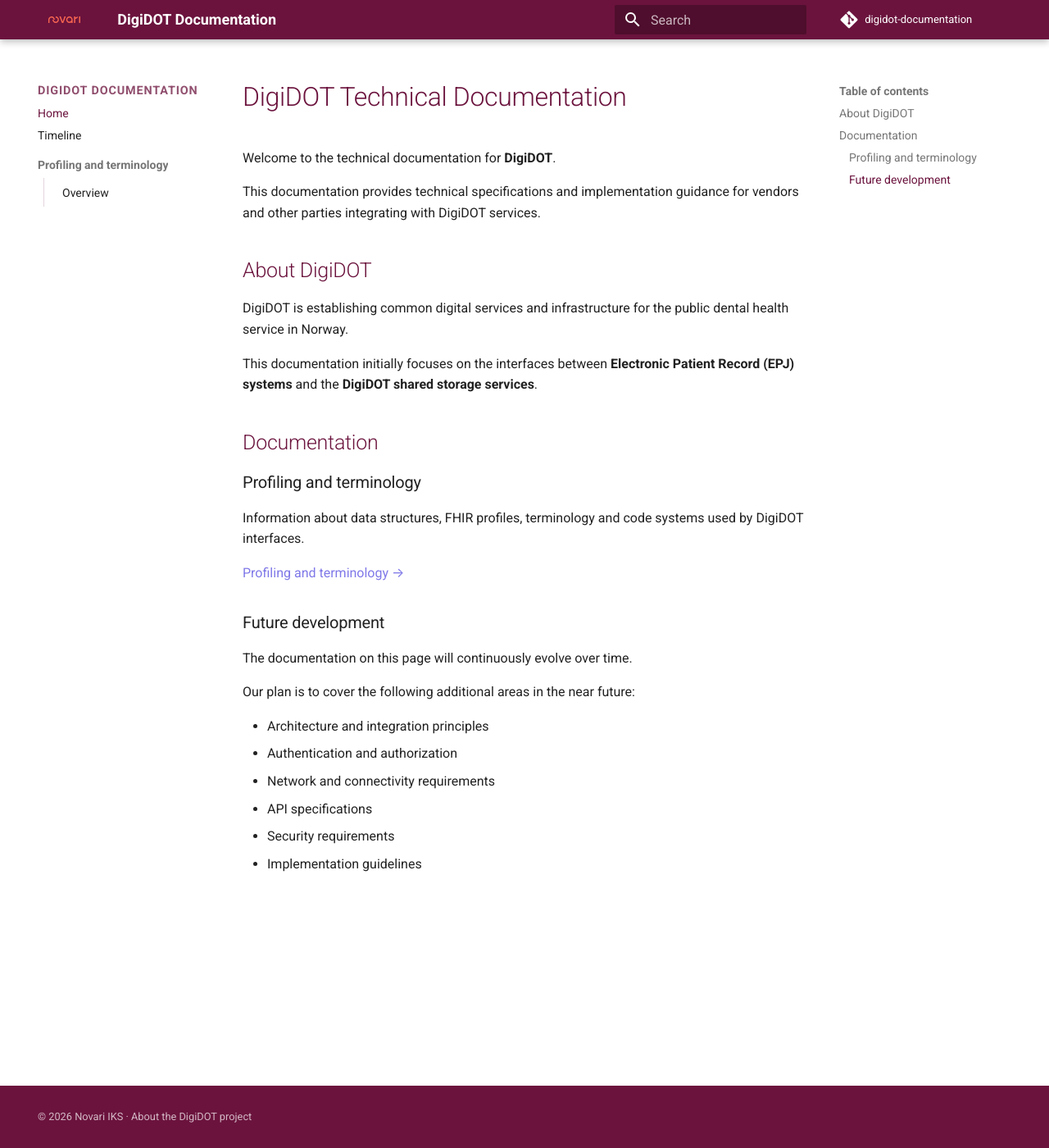
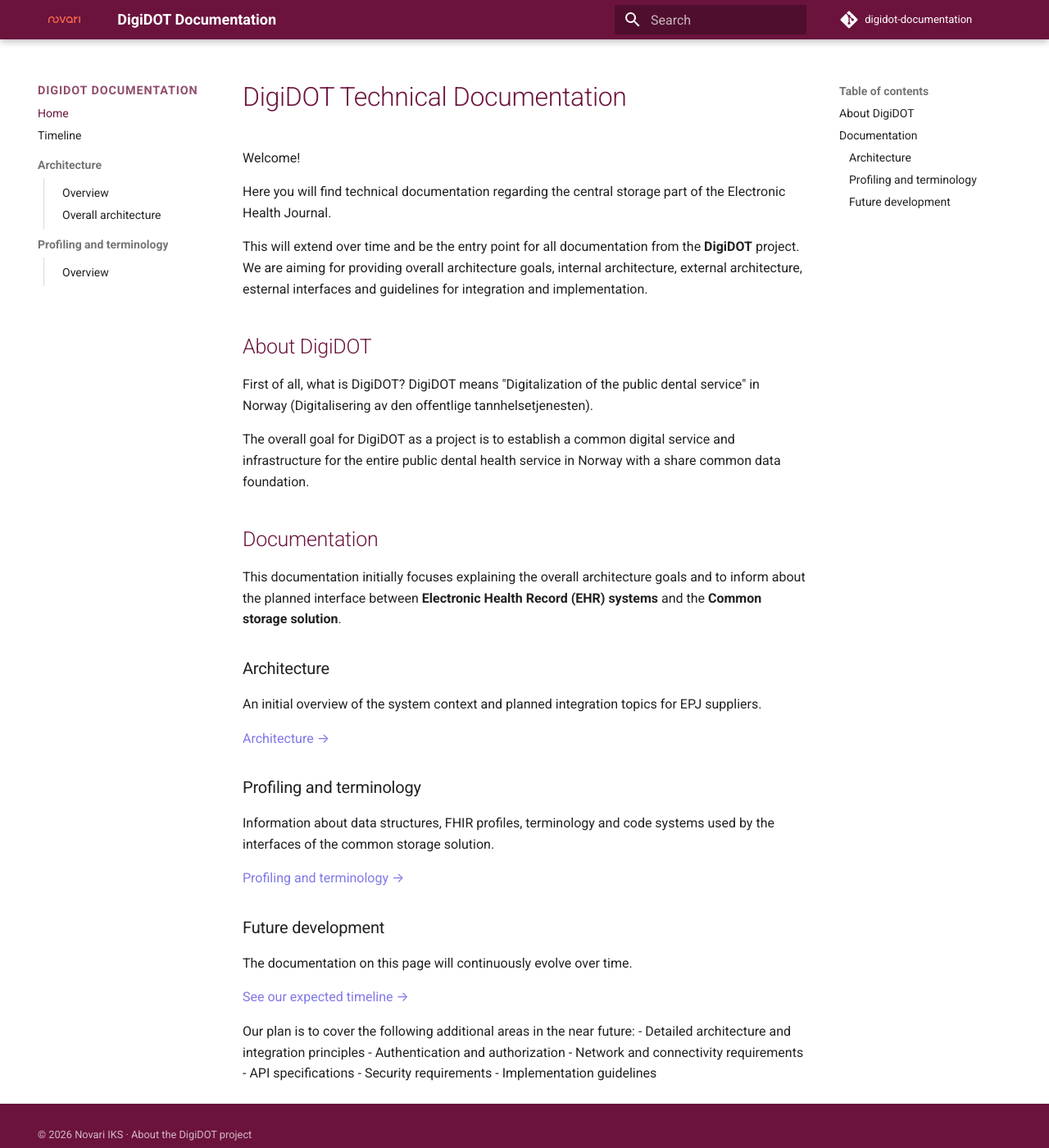
Before and after one commit to novariiks/digidot-documentation, an MkDocs documentation site: the page built from docs/index.md, in a window 1280 px wide and 1400 px high. Shown: the whole window at 82% size. Built offline with MkDocs 1.6.1 and Material for MkDocs 9.7.7, drawn with Linux system fonts in a browser that asks for light colours; comment, search, counter and statistics services are not loaded.

Commit message:
Improved intro and added architecture area

```diff
--- a/docs/index.md
+++ b/docs/index.md
@@ -1,30 +1,43 @@
 # DigiDOT Technical Documentation
 
-Welcome to the technical documentation for **DigiDOT**.
+Welcome!
 
-This documentation provides technical specifications and implementation guidance for vendors and other parties integrating with DigiDOT services.
+Here you will find technical documentation regarding the central storage part of the Electronic Health Journal.
+
+This will extend over time and be the entry point for all documentation from the **DigiDOT** project.
+We are aiming for providing overall architecture goals, internal architecture, external architecture, esternal interfaces and guidelines for integration and implementation.
 
 ## About DigiDOT
 
-DigiDOT is establishing common digital services and infrastructure for the public dental health service in Norway.
+First of all, what is DigiDOT?
+DigiDOT means "Digitalization of the public dental service" in Norway (Digitalisering av den offentlige tannhelsetjenesten).
 
-This documentation initially focuses on the interfaces between **Electronic Patient Record (EPJ) systems** and the **DigiDOT shared storage services**.
+The overall goal for DigiDOT as a project is to establish a common digital service and infrastructure for the entire public dental health service in Norway with a share common data foundation.
 
 ## Documentation
 
+This documentation initially focuses explaining the overall architecture goals and to inform about the planned interface between **Electronic Health Record (EHR) systems** and the **Common storage solution**.
+
+### Architecture
+
+An initial overview of the system context and planned integration topics for EPJ suppliers.
+
+[Architecture →](architecture/index.md)
+
 ### Profiling and terminology
 
-Information about data structures, FHIR profiles, terminology and code systems used by DigiDOT interfaces.
+Information about data structures, FHIR profiles, terminology and code systems used by the interfaces of the common storage solution.
 
-[Profiling and terminology →](data/)
+[Profiling and terminology →](data/index.md)
 
 ### Future development
 
 The documentation on this page will continuously evolve over time.
 
+[See our expected timeline →](timeline.md)
+
 Our plan is to cover the following additional areas in the near future:
-
-- Architecture and integration principles
+- Detailed architecture and integration principles
 - Authentication and authorization
 - Network and connectivity requirements
 - API specifications
--- a/mkdocs.yml
+++ b/mkdocs.yml
@@ -53,10 +53,11 @@ nav:
   # - Getting started:
   #     - Overview: getting-started/index.md
 
-  # - Architecture:
-  #     - Overview: architecture/index.md
-  #     - System context: architecture/system-context.md
-  #     - Integration overview: architecture/integration-overview.md
+  - Architecture:
+      - Overview: architecture/index.md
+      - Overall architecture: architecture/overall-architecture.md
+      # - System context: architecture/system-context.md
+      # - Integration overview: architecture/integration-overview.md
 
   # - EPJ integration:
   #     - Overview: integration/index.md
```
Also changed, not shown: docs/architecture/index.md (added, +18 -0 lines), docs/architecture/overall-architecture.md (added, +40 -0 lines), docs/assets/diagrams/architecture/overall-target-architecture.svg (added), docs/assets/diagrams/architecture/short-term-architecture.svg (added).
